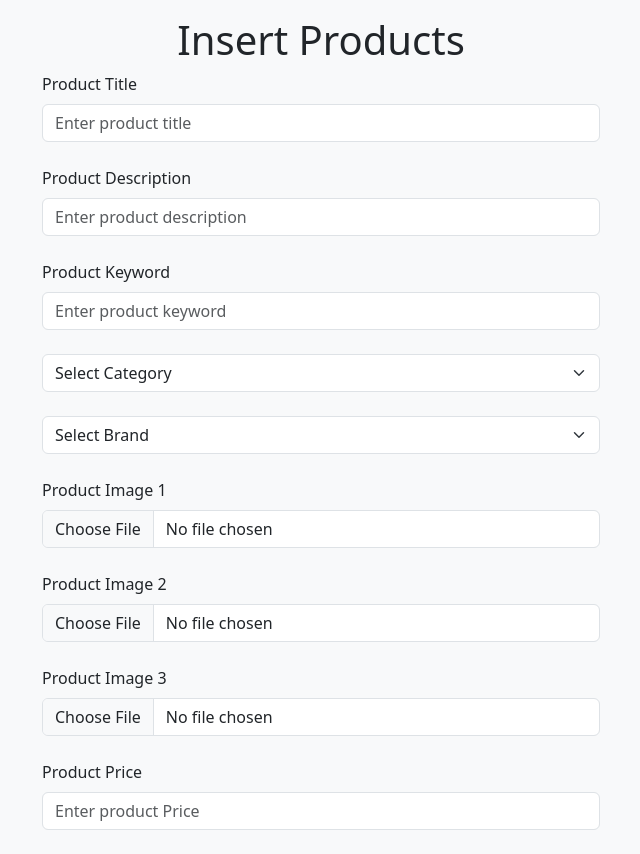
After one commit to Ekanth-Sai/Shoe-Commerce, a PHP site: page /insert_product.php in a window 1280 px wide. The commit adds this page. Shown: the whole page, without its empty margins (319-959 px from the left). Run offline with PHP 8.4, Linux system fonts and the light colour scheme.

Commit message:
Savepoint 13

```diff
--- a/Admin/index.php
+++ b/Admin/index.php
@@ -45,7 +45,7 @@
                     <p class="text-light text-center">Admin Name</p>
                 </div>
                 <div class="button text-center">
-                    <button class="my-3"><a href="" class="nav-link text-light bg-info my-1">Insert Producs</a></button>
+                    <button class="my-3"><a href="insert_product.php" class="nav-link text-light bg-info my-1">Insert Producs</a></button>
                     <button class="my-3"><a href="" class="nav-link text-light bg-info my-1">View Producs</a></button>
                     <button class="my-3"><a href="index.php?insert_category" class="nav-link text-light bg-info my-1">Insert Categories</a></button>
                     <button class="my-3"><a href="" class="nav-link text-light bg-info my-1">View Categories</a></button>
--- /dev/null
+++ b/Admin/insert_product.php
@@ -0,0 +1,105 @@
+<!DOCTYPE html>
+<html lang="en">
+<head>
+    <meta charset="UTF-8">
+    <meta name="viewport" content="width=device-width, initial-scale=1.0">
+    <title>Insert Products - Admin Dashboard</title>
+        <!-- Bootstrap CSS link -->
+        <link href="https://cdn.jsdelivr.net/npm/bootstrap@5.3.2/dist/css/bootstrap.min.css" rel="stylesheet" integrity="sha384-T3c6CoIi6uLrA9TneNEoa7RxnatzjcDSCmG1MXxSR1GAsXEV/Dwwykc2MPK8M2HN" crossorigin="anonymous">
+
+<!-- font awesome -->
+<link rel="stylesheet" href="https://cdnjs.cloudflare.com/ajax/libs/font-awesome/6.5.1/css/all.min.css" integrity="sha512-DTOQO9RWCH3ppGqcWaEA1BIZOC6xxalwEsw9c2QQeAIftl+Vegovlnee1c9QX4TctnWMn13TZye+giMm8e2LwA==" crossorigin="anonymous" referrerpolicy="no-referrer" />
+
+
+
+<!-- CSS file -->
+<link rel="stylesheet" href="style.css">
+</head>
+<body class="bg-light">
+    <div class="container mt-3">
+        <h1 class="text-center">Insert Products</h1>
+        <!-- form -->
+        <form action="" method="post" enctype="multipart/form-data">
+            <!-- title -->
+            <div class="form-outline mb-4 w-50 m-auto">
+                <label for="product_title" class="form-label">Product Title</label>
+                <input type="text" name="product_title" id="product_title" class="form-control" placeholder="Enter product title" autocomplete="off" required="required">
+            </div>
+
+            <!-- description -->
+            <div class="form-outline mb-4 w-50 m-auto">
+                <label for="description" class="form-label">Product Description</label>
+                <input type="text" name="description" id="description" class="form-control" placeholder="Enter product description" autocomplete="off" required="required">
+            </div>
+
+            <!-- product_keyword -->
+            <div class="form-outline mb-4 w-50 m-auto">
+                <label for="product_keyword" class="form-label">Product Keyword</label>
+                <input type="text" name="product_keyword" id="product_keyword" class="form-control" placeholder="Enter product keyword" autocomplete="off" required="required">
+            </div>
+
+            <!-- categories -->
+            <div class="form-outline mb-4 w-50 m-auto">
+                <select name="product_categories" id="" class="form-select">
+                    <option value="">Select Category</option>
+                    <option value="">Category1</option>
+                    <option value="">Category2</option>
+                    <option value="">Category3</option>
+                    <option value="">Category4</option>
+                    <option value="">Category5</option>
+                    <option value="">Category6</option>
+                </select>
+            </div>
+
+            <!-- brands -->
+            <div class="form-outline mb-4 w-50 m-auto">
+                <select name="product_brands" id="" class="form-select">
+                    <option value="">Select Brand</option>
+                    <option value="">Brand1</option>
+                    <option value="">Brand2</option>
+                    <option value="">Brand3</option>
+                    <option value="">Brand4</option>
+                    <option value="">Brand5</option>
+                    <option value="">Brand6</option>
+                </select>
+            </div>
+
+            <!-- Image 1 -->
+            <div class="form-outline mb-4 w-50 m-auto">
+                <label for="product_image1" class="form-label">Product Image 1</label>
+                <input type="file" name="product_image1" id="product_image1" class="form-control"
+                required="required">
+            </div>
+
+            <!-- Image 2 -->
+            <div class="form-outline mb-4 w-50 m-auto">
+                <label for="product_image2" class="form-label">Product Image 2</label>
+                <input type="file" name="product_image2" id="product_image2" class="form-control"
+                required="required">
+            </div>
+
+            <!-- Image 3 -->
+            <div class="form-outline mb-4 w-50 m-auto">
+                <label for="product_image3" class="form-label">Product Image 3</label>
+                <input type="file" name="product_image3" id="product_image3" class="form-control"
+                required="required">
+            </div>
+
+            <!-- product_Price -->
+            <div class="form-outline mb-4 w-50 m-auto">
+                <label for="product_Price" class="form-label">Product Price</label>
+                <input type="text" name="product_Price" id="product_Price" class="form-control" placeholder="Enter product Price" autocomplete="off" required="required">
+            </div>
+
+            <!-- product_Price -->
+            <div class="form-outline mb-4 w-50 m-auto">
+                <input type="Submit" name="insert_product" class="btn btn-info mb-3 px-3" value="Insert Product>
+            </div>
+
+
+        </form>
+    </div>
+
+
+</body>
+</html>
```
